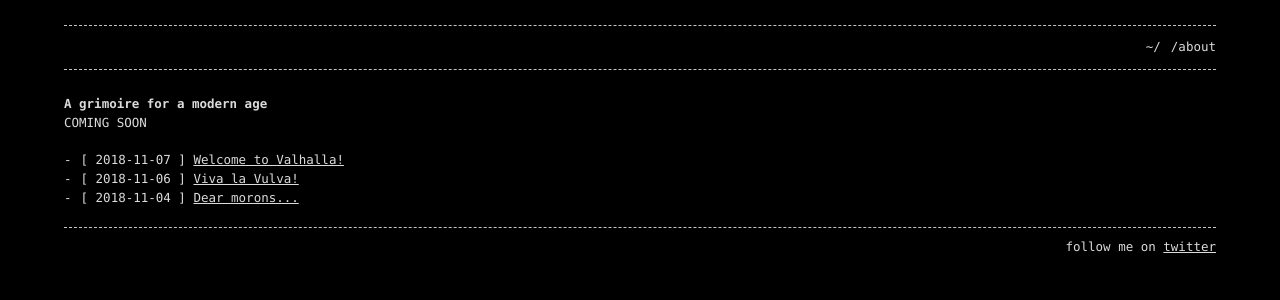
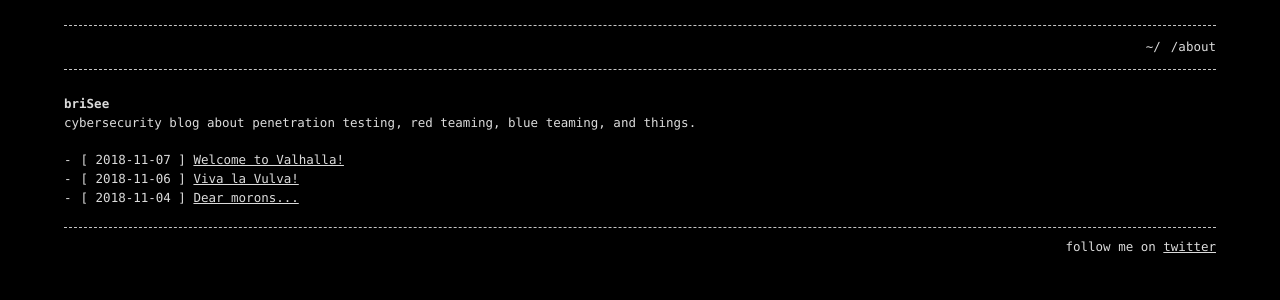
Before and after one commit to notbricey/brisee.github.io, a Jekyll site: the page built from index.md, in a window 1280 px wide. Shown: the top 300 px of the page. Built offline with Jekyll 4.4.1, drawn with Linux system fonts in a browser that asks for light colours.

Commit message:
Update index.md

```diff
--- a/index.md
+++ b/index.md
@@ -4,6 +4,6 @@ layout: home
 permalink: /
 ---
 
-# A grimoire for a modern age
+# briSee
 
-COMING SOON
+cybersecurity blog about penetration testing, red teaming, blue teaming, and things.
```
